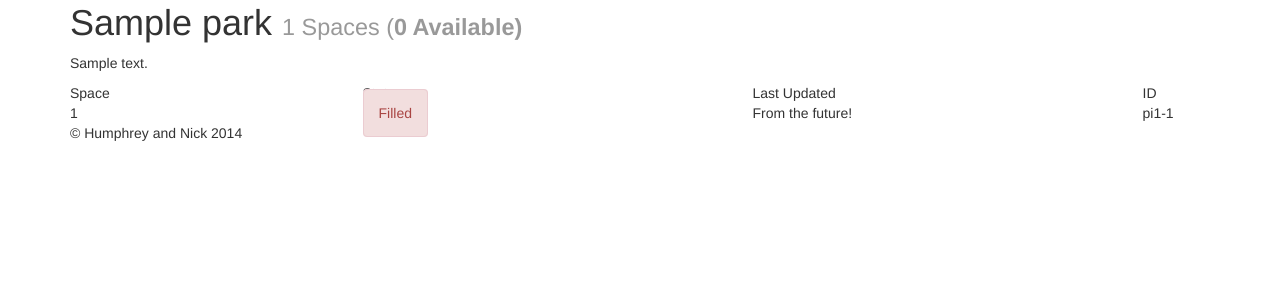
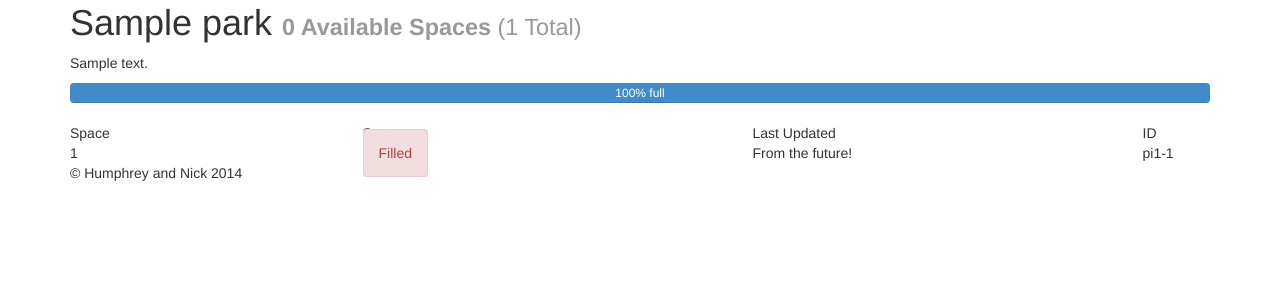
Before and after one commit to Humpheh/PiPark, a PHP site: page /spaces.php?id=1 in a window 1280 px wide. Shown: the part 51-351 px from the top of the page. Run offline with PHP 8.4, Linux system fonts and the light colour scheme; tables that the repository leaves empty hold one stand-in row (values such as "Sample post").

Commit message:
Progress bar on spaces page
Minor style adjustments.

```diff
--- a/server/spaces.php
+++ b/server/spaces.php
@@ -33,10 +33,16 @@ require_once ('includes/header.php');
 
 <a class="btn btn-default" href="<?php echo Conf::URL_BASE; ?>">Back</a>
 
-<h1><?php print $park['park_name']; ?> <span class="small"><?php print $park['ps']; ?> Spaces (<b><?php print $park['ps'] - $park['spaces']; ?> Available)</b></span></h1>
+<h1><?php print $park['park_name']; ?>
+	<span class="small"><b><?php print $park['ps'] - $park['spaces']; ?> Available Spaces</b> (<?php print $park['ps']; ?> Total)</span>
+</h1>
 
 <p><?php print $park['park_desc']; ?></p>
 
+<div class="progress progress-big">
+	<div class="progress-bar" role="progressbar" aria-valuenow="60" aria-valuemin="0" aria-valuemax="100"
+			style="width: <?php echo ($park['spaces']/$park['ps'])*100;?>%;"><?php echo round($park['spaces'] * 100 / $park['ps']); ?>% full</div>
+</div>
 
 <div class="row row-header">
 	<div class="col-xs-3">Space</div>
```
Also changed, not shown: server/style.css (+14 -2 lines).
